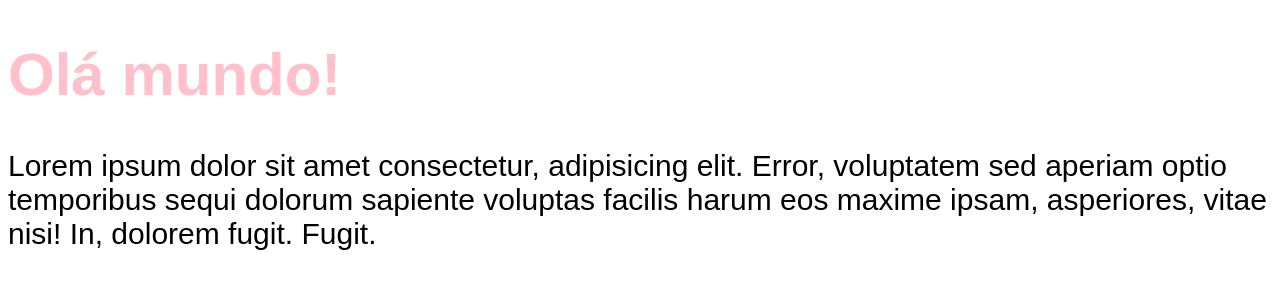
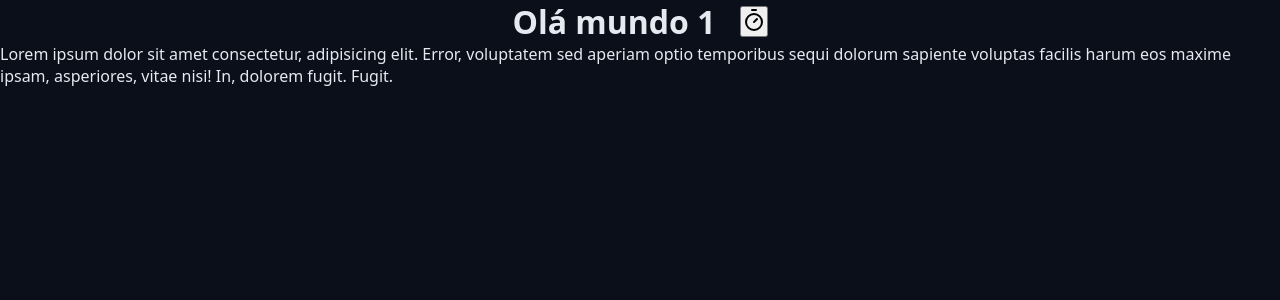
Before and after one commit to lucaspaludo/chronos-pomodoro, a React (Vite) app: page / in a window 1280 px wide. Shown: the top 300 px of the page. Built offline with nearby package versions, Linux system fonts and the light colour scheme.

Commit message:
componente heading

```diff
--- a/package.json
+++ b/package.json
@@ -10,6 +10,7 @@
     "preview": "vite preview"
   },
   "dependencies": {
+    "lucide-react": "^0.525.0",
     "react": "^19.0.0",
     "react-dom": "^19.0.0"
   },
--- a/src/App.tsx
+++ b/src/App.tsx
@@ -1,12 +1,20 @@
+import { Heading } from './components/Heading';
 import './styles/theme.css'
 import './styles/global.css';
+import { TimerIcon } from 'lucide-react';
 
 export function App() {
-  console.log("Oi");
+
 
   return (
     <>
-      <h1>Olá mundo!</h1>
+      <Heading>
+        Olá mundo 1
+        <button>
+          <TimerIcon />
+        </button>
+      </Heading>
+
       <p>
         Lorem ipsum dolor sit amet consectetur, adipisicing elit. Error,
         voluptatem sed aperiam optio temporibus sequi dolorum sapiente voluptas
--- /dev/null
+++ b/src/components/Heading.module.css
@@ -0,0 +1,6 @@
+.heading {
+    display: flex;
+    align-items: center;
+    justify-content: center;
+    gap: 2.4rem;
+}
--- /dev/null
+++ b/src/components/Heading.tsx
@@ -0,0 +1,11 @@
+import styles from './Heading.module.css';
+
+type HeadingProps = {
+    children: React.ReactNode;
+
+};
+
+export function Heading({ children }: HeadingProps) {
+
+    return <h1 className={styles.heading}>{children}</h1>
+}
--- a/src/styles/global.css
+++ b/src/styles/global.css
@@ -1,8 +1,16 @@
-body {
-    font-family: sans-serif;
-    font-size: 30px;
+* {
+    margin: 0;
+    padding: 0;
+    box-sizing: border-box;
 }
 
-h1 {
-    color: var(--primary);
+html {
+    font-size: 62.5%;
 }
+
+body {
+    font-family: system-ui, -apple-system, BlinkMacSystemFont, 'Segoe UI', Roboto, Oxygen, Ubuntu, Cantarell, 'Open Sans', 'Helvetica Neue', sans-serif;
+    font-size: 1.6rem;
+    background: var(--gray-900);
+    color: var(--text-default);
+}
--- a/src/styles/theme.css
+++ b/src/styles/theme.css
@@ -1,3 +1,37 @@
 :root {
-    --primary: pink;
+  --gray-100: #e6e9f0;
+  --gray-200: #cdd3e1;
+  --gray-300: #aab3cc;
+  --gray-400: #555f7d;
+  --gray-500: #454f6a;
+  --gray-600: #363d56;
+  --gray-700: #272f43;
+  --gray-800: #181f2e;
+  --gray-900: #0a0f1a;
+
+  --primary-light: #4de7b7;
+  --primary: #0da170;
+  --primary-dark: #065f46;
+
+  --link-color: #10b981;
+  --link-hover: #0b8a60;
+
+  --success: #22c55e;
+  --warning: #eab308;
+  --error: #991b1b;
+  --info: #0ea5e9;
+
+  --text-over-primary: #0a0f1a;
+  --text-over-primary-dark: #e6e9f0;
+  --text-over-primary-light: #0a0f1a;
+  --text-over-success: #0a0f1a;
+  --text-over-warning: #0a0f1a;
+  --text-over-error: #e6e9f0;
+  --text-over-info: #0a0f1a;
+
+  --text-default: #e6e9f0;
+  --text-muted: #aab3cc;
+
+  --disabled: #555f7d;
+  --text-disabled: #aab3cc;
 }
```
Also changed, not shown: 1 other file (tests, documents, lock files or other folders).
